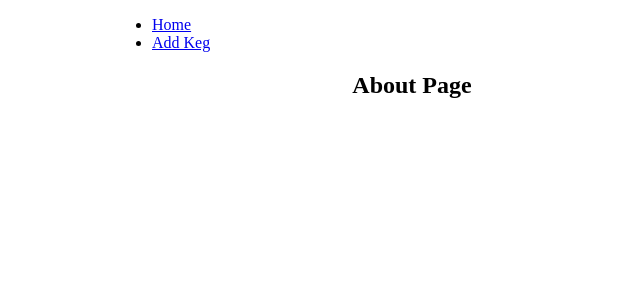
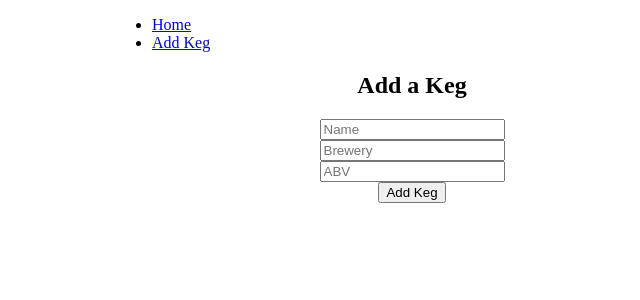
Before and after one commit to mabry1985/Booze-Cruise, a React app: page /add-keg in a window 1280 px wide. Shown: the top 300 px of the page, without its empty margins (228-868 px from the left). Built offline with nearby package versions, Linux system fonts and the light colour scheme.

Commit message:
add form container and newform component

```diff
--- /dev/null
+++ b/src/components/NewForm.jsx
@@ -0,0 +1,27 @@
+import React from 'react';
+
+function NewForm() {
+  return (
+    <div>
+      <form>
+        <input
+          type='text'
+          id='names'
+          placeholder='Name'/>
+        <br />
+        <input
+          type='text'
+          id='brewery'
+          placeholder='Brewery'/>
+        <br />
+        <input
+          id='abv'
+          placeholder='ABV'/>
+        <br />
+        <button type='submit'>Add Keg</button>
+      </form>
+    </div>
+  );
+}
+
+export default NewForm;
--- a/src/containers/AddKeg.jsx
+++ b/src/containers/AddKeg.jsx
@@ -1,9 +1,11 @@
 import React from 'react';
+import NewForm from '../components/NewForm';
 
-const About = () => (
+const AddKeg = () => (
   <div>
-    <h2>About Page</h2>
+    <h2>Add a Keg</h2>
+    <NewForm />
   </div>
 );
 
-export default About;
+export default AddKeg;
--- a/src/containers/Home.jsx
+++ b/src/containers/Home.jsx
@@ -3,6 +3,7 @@ import KegList from '../components/KegList';
 
 const Home = () => (
   <div>
+    <h1>Beer List</h1>
     <KegList />
   </div>
 );
```
